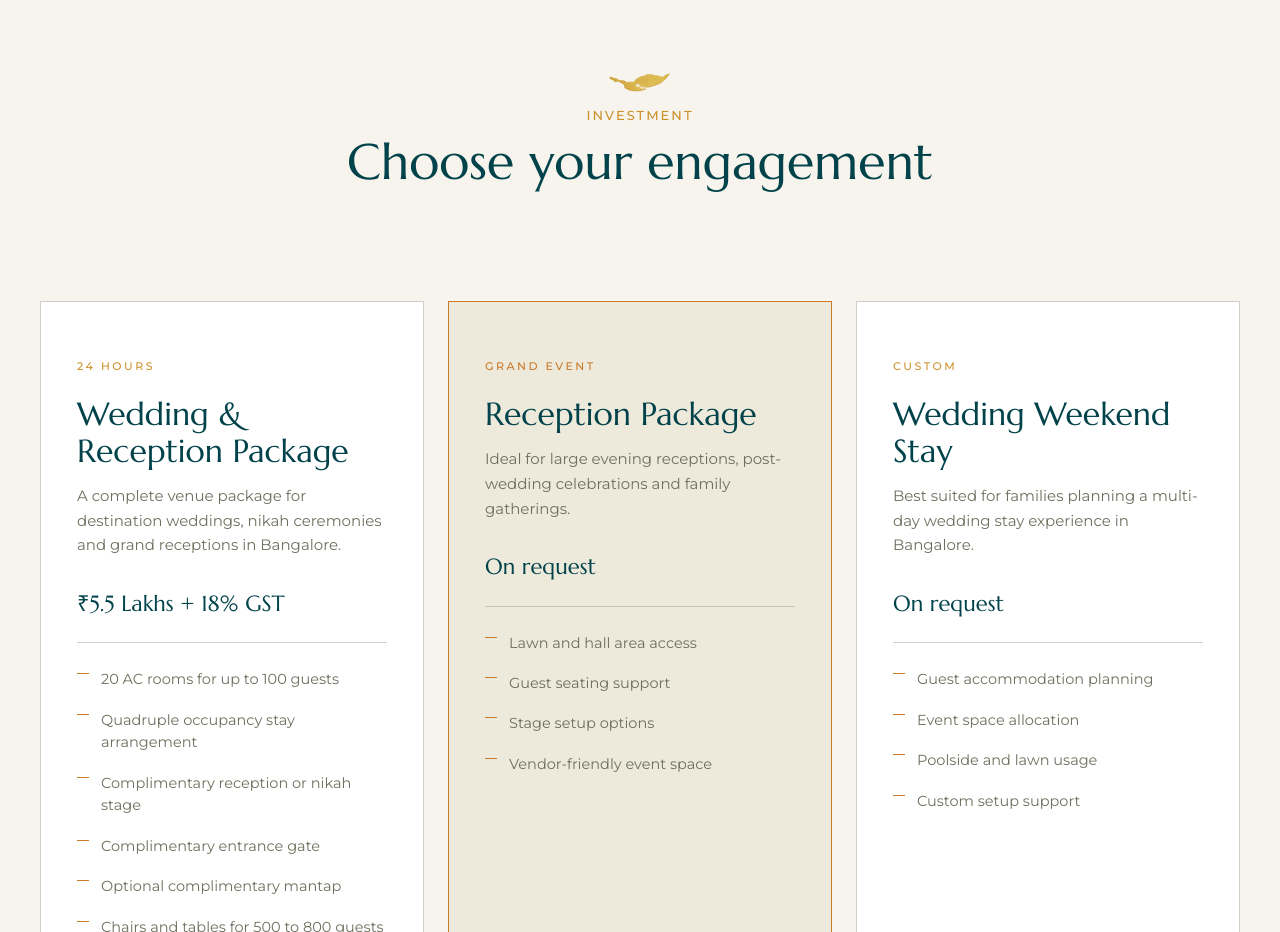
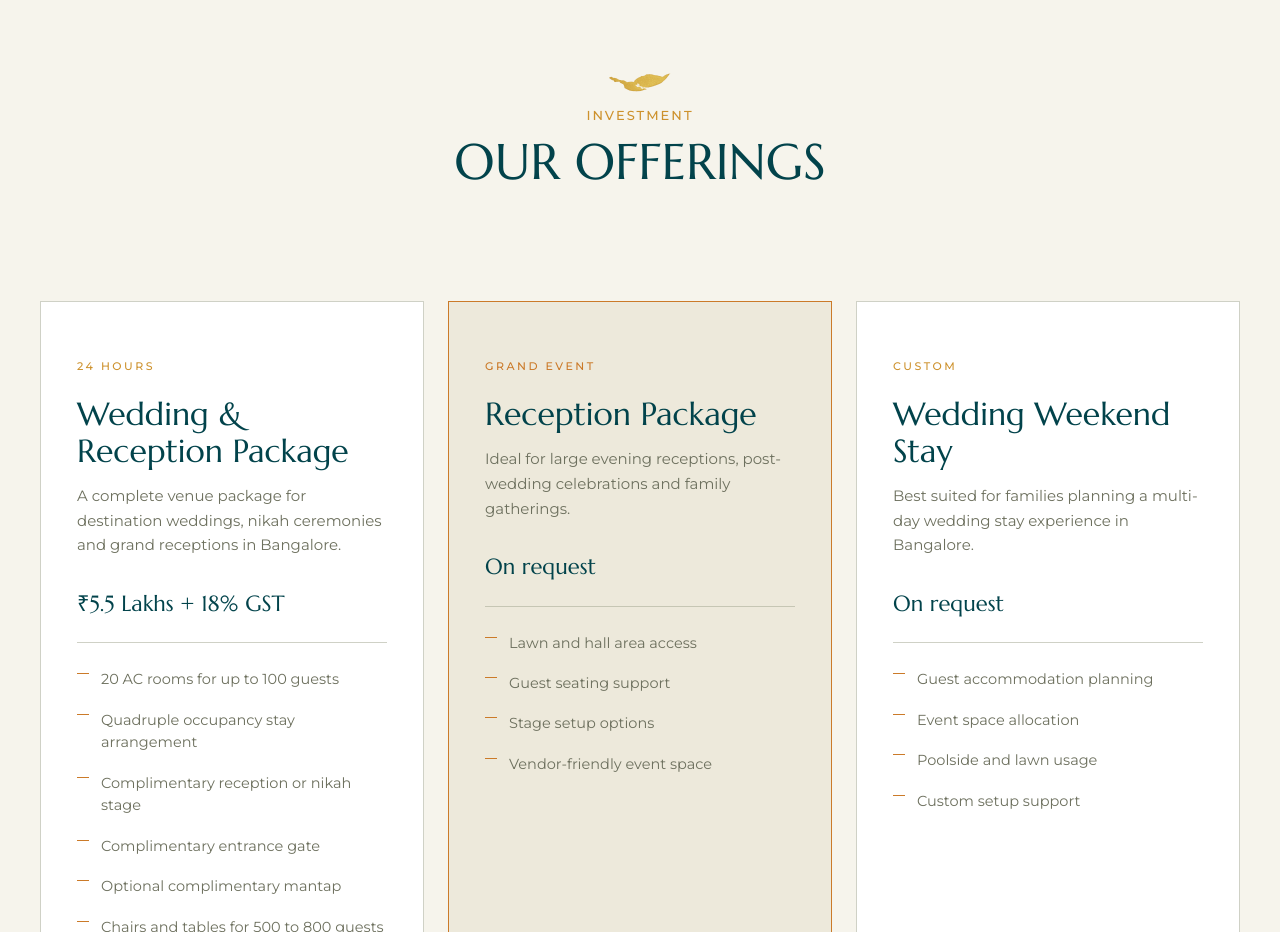
Before and after one commit to vedavyas8688/Crown-Estate, a React (Vite) app: page / in a window 1280 px wide. Shown: the part 3520-4452 px from the top of the page. Built offline with nearby package versions, Linux system fonts and the light colour scheme.

Commit message:
new changes

```diff
--- a/src/components/Pricing.jsx
+++ b/src/components/Pricing.jsx
@@ -2,7 +2,7 @@ import { useRef } from 'react'
 import { Link } from 'react-router-dom'
 import { useScrollReveal } from '../hooks/useScrollReveal'
 
-export default function Pricing({ packages, eyebrow = 'Investment', heading = 'Choose your engagement' }) {
+export default function Pricing({ packages, eyebrow = 'Investment', heading = 'OUR OFFERINGS' }) {
   const ref = useRef(null)
   useScrollReveal(ref)
 
--- a/src/components/Testimonials.jsx
+++ b/src/components/Testimonials.jsx
@@ -13,8 +13,8 @@ export default function Testimonials() {
   useScrollReveal(ref)
 
   return (
-    <div ref={ref} className="section">
-      <div className="content">
+    <div ref={ref} className="section  ">
+      <div className="content testinomial-responsiveness">
         <div className="block-heading margin" data-reveal>
           <img
             src="/images/subtitle.png"
@@ -30,7 +30,7 @@ export default function Testimonials() {
           <h2 className="heading">What our guests say</h2>
         </div>
 
-        <div className="slider-testimonials w-slider" data-reveal>
+        <div className="slider-testimonials w-slider testinomial-responsiveness1" data-reveal>
           <Swiper
             modules={[Navigation, EffectFade, A11y]}
             navigation={{
--- a/src/styles/globals.css
+++ b/src/styles/globals.css
@@ -1135,3 +1135,22 @@ ul.w-commerce-commercecartoptionlist {
     font-size: 22px;
   }
 }
+
+/* ---- TESTIMONIALS SECTION — mobile spacing ---- */
+@media (max-width: 767px) {
+  .testinomial-responsiveness {
+    margin-top: -30px;
+  }
+  .testinomial-responsiveness1{
+     margin-top: -10px;
+  }
+}
+
+@media (max-width: 479px) {
+  .testinomial-responsiveness {
+    margin-top: -80px;
+  }
+  .testinomial-responsiveness1{
+     margin-top: -30px;
+  }
+}
```
